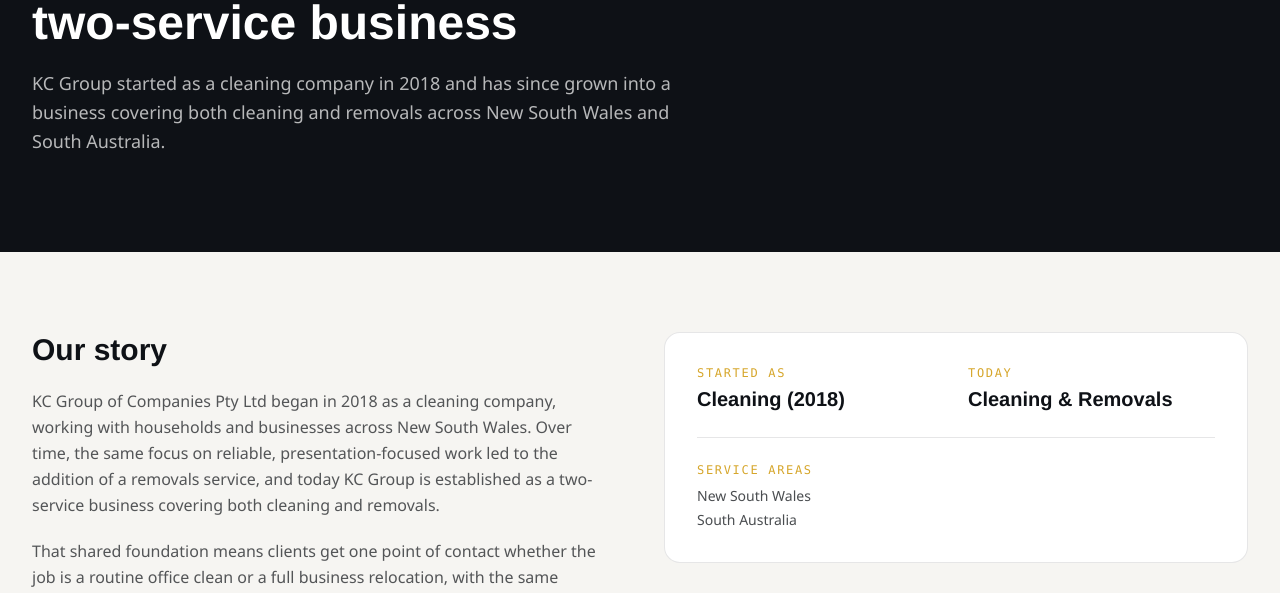
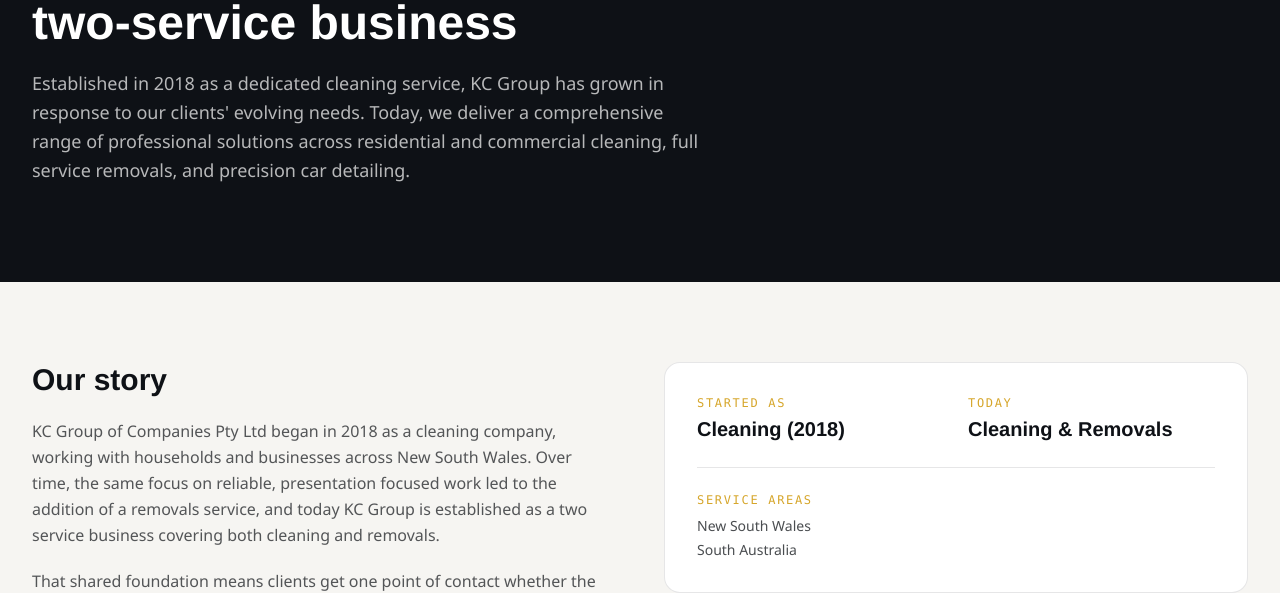
Before and after one commit to navinamagar-141/kc-group-website, a Next.js app: page /about in a window 1280 px wide. Shown: the part 259-852 px from the top of the page. Built offline with nearby package versions, Linux system fonts and the light colour scheme; no server answers.

Commit message:
Update company history and description

```diff
--- a/app/about/page.tsx
+++ b/app/about/page.tsx
@@ -18,7 +18,7 @@
       <PageHero
         eyebrow="About KC Group"
         title="From a cleaning company to a two-service business"
-        description="KC Group started as a cleaning company in 2018 and has since grown into a business covering both cleaning and removals across New South Wales and South Australia."
+        description="Established in 2018 as a dedicated cleaning service, KC Group has grown in response to our clients' evolving needs. Today, we deliver a comprehensive range of professional solutions across residential and commercial cleaning, full service removals, and precision car detailing."
       />
 
       <section className="bg-paper">
@@ -28,7 +28,7 @@
               <div className="flex flex-col gap-5 max-w-xl">
                 <h2 className="font-display text-2xl sm:text-3xl font-semibold text-ink">Our story</h2>
                 <p className="text-ink/70 leading-relaxed">
-                  {company.legalName} began in {company.established} as a cleaning company, working with households and businesses across New South Wales. Over time, the same focus on reliable, presentation-focused work led to the addition of a removals service, and today KC Group is established as a two-service business covering both cleaning and removals.
+                  {company.legalName} began in {company.established} as a cleaning company, working with households and businesses across New South Wales. Over time, the same focus on reliable, presentation focused work led to the addition of a removals service, and today KC Group is established as a two service business covering both cleaning and removals.
                 </p>
                 <p className="text-ink/70 leading-relaxed">
                   That shared foundation means clients get one point of contact whether the job is a routine office clean or a full business relocation, with the same standard of communication and care applied across both sides of the business.
```
